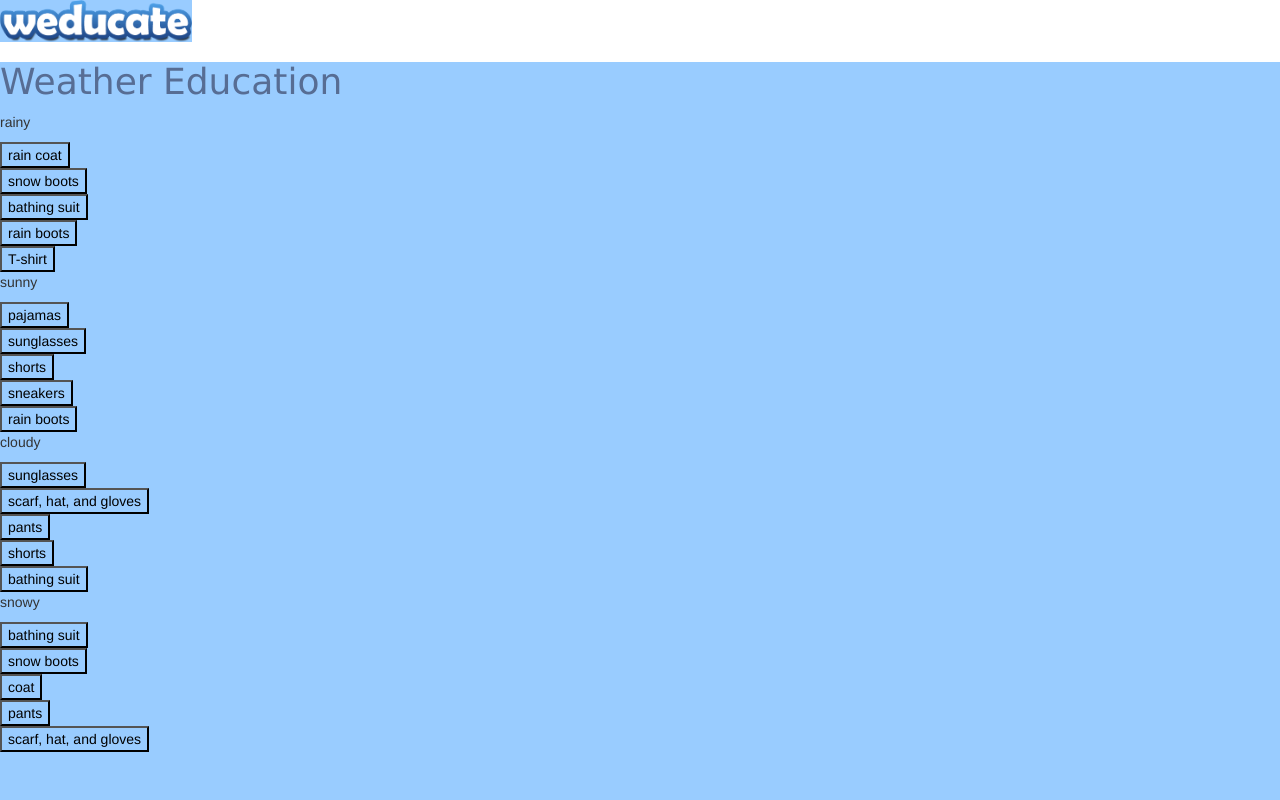
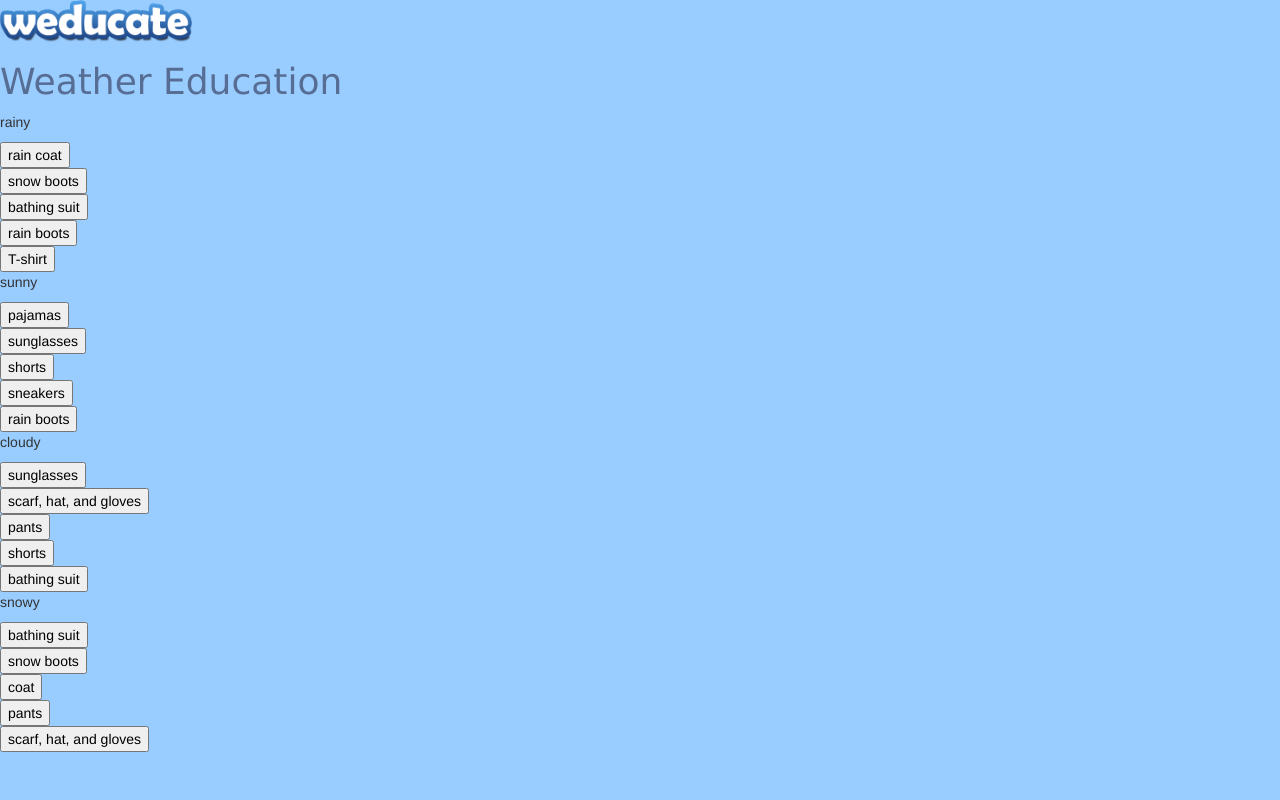
Before and after one commit to sanopa/MHacks, a PHP site: page /index.html in a window 1280 px wide. Run offline with PHP 8.4, Linux system fonts and the light colour scheme.

Commit message:
Edited CSS sheet

```diff
--- a/assets/style.css
+++ b/assets/style.css
@@ -1,4 +1,9 @@
-* {
+body {
+	background-color: #99CCFF;
+}
+
+head {
+
 	background-color: #99CCFF;
 }
 
```
